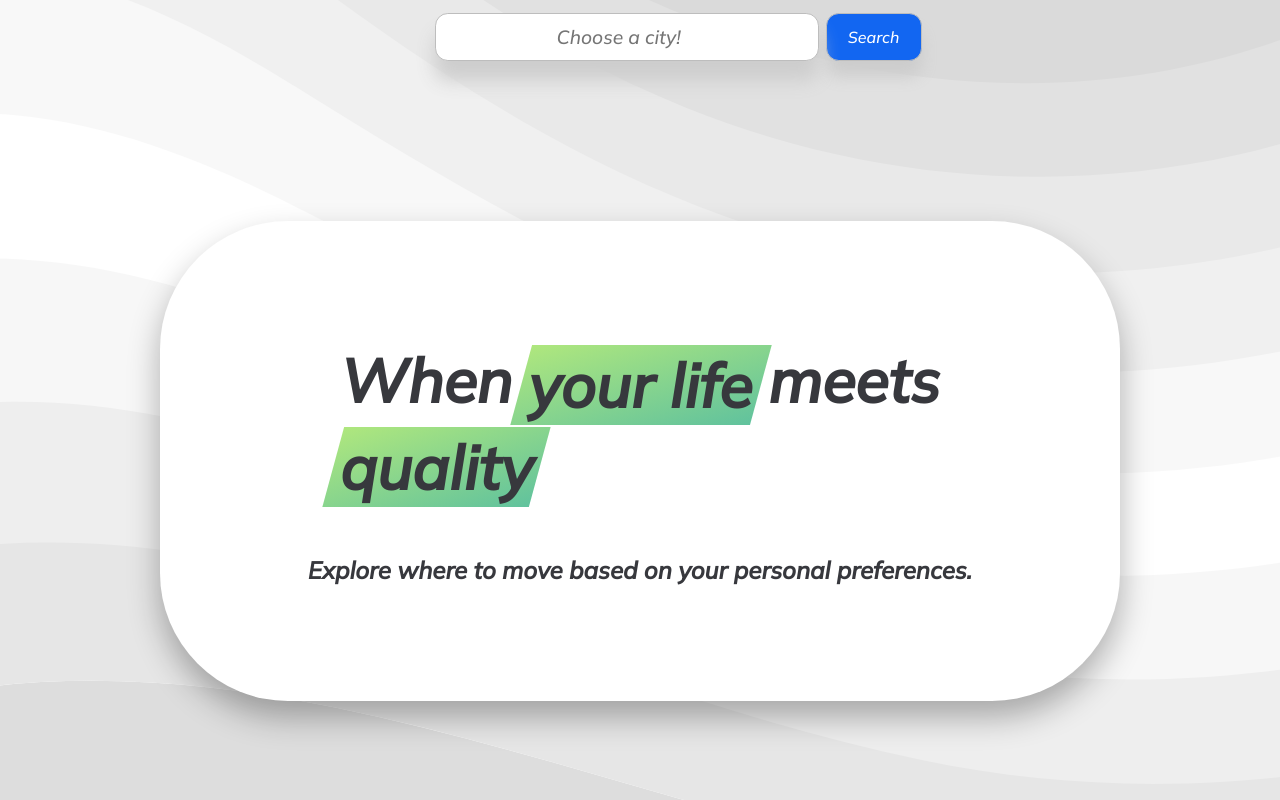
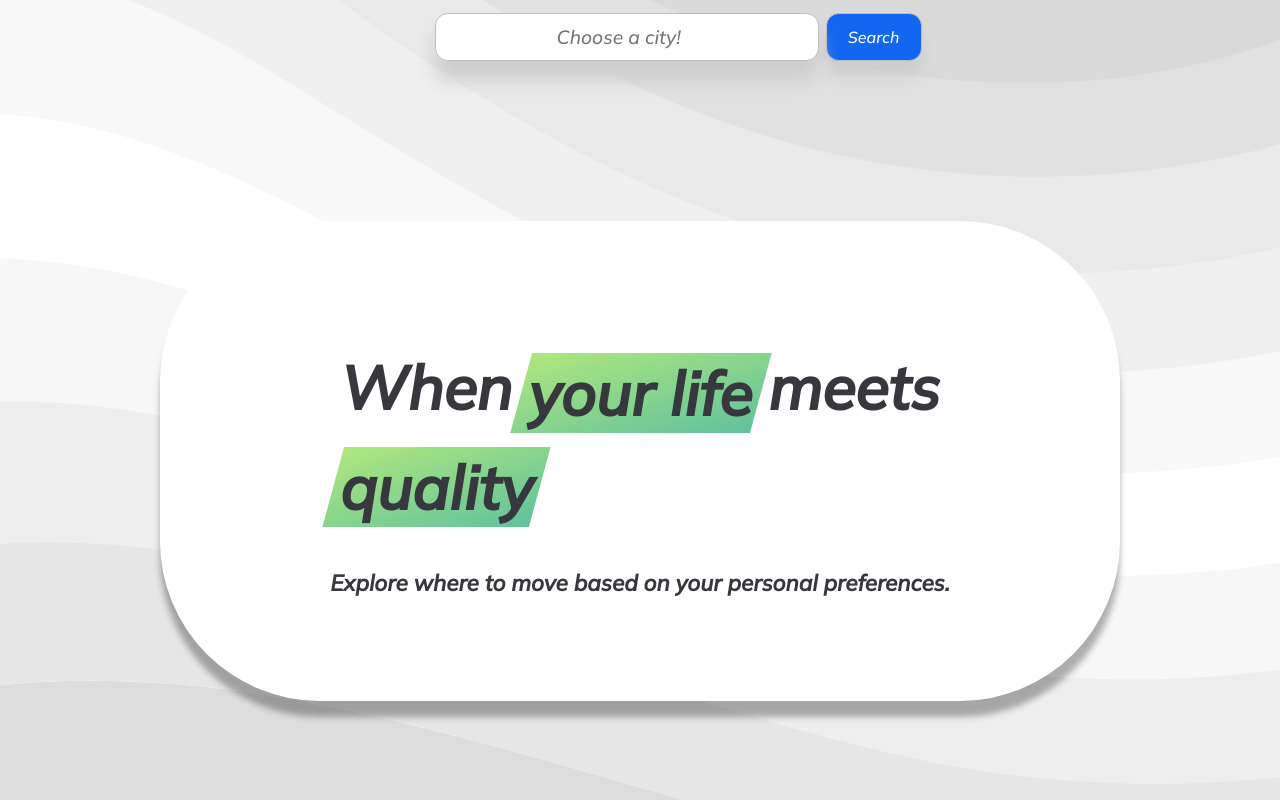
Before and after one commit to MrRobot-fm/Life-quality-app, a plain HTML site: page index.html in a window 1280 px wide. Shown: the top 800 px of the page. Drawn offline with nearby package versions, Linux system fonts and the light colour scheme.

Commit message:
Update style.css

```diff
--- a/assets/css/style.css
+++ b/assets/css/style.css
@@ -102,28 +102,23 @@ body {
   flex-direction: column;
   justify-content: center;
   align-items: center;
-  padding-bottom: 3%;
-  border-radius: 8em;
+  padding-bottom: 2%;
+  border-radius: 10em;
   background-color: white;
-  box-shadow: 0 1rem 2rem rgba(0, 0, 0, 0.3);
+  box-shadow: 0 1rem 0.4rem rgba(0, 0, 0, 0.3);
   transition: all 1s;
   z-index: -1;
   color: #37383d;
 }
 
-.app_main:hover {
-  transform: translateY(-20px);
-  cursor: pointer;
-}
-
 .app_main h1 {
   font-size: 3.8em;
-  line-height: 1.35;
-  margin-bottom: 2%;
+  line-height: 1.55;
+  margin-bottom: 1%;
 }
 
 .app_main h4 {
-  font-size: 1.5em;
+  font-size: 1.4em;
   font-weight: 600;
 }
 
```
